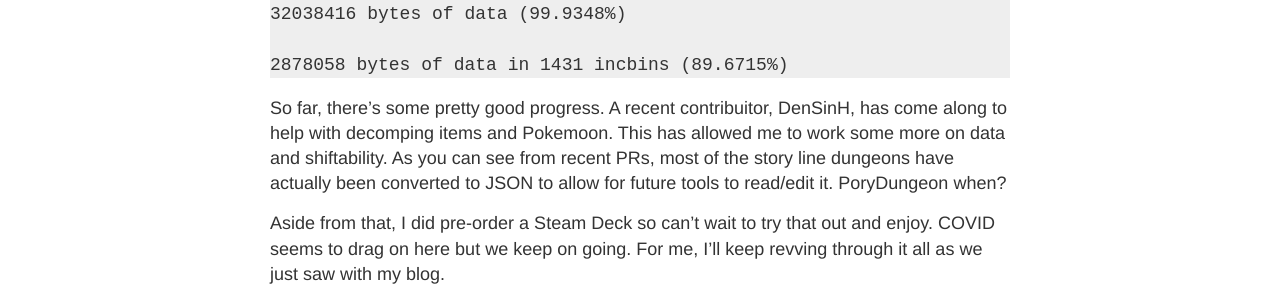
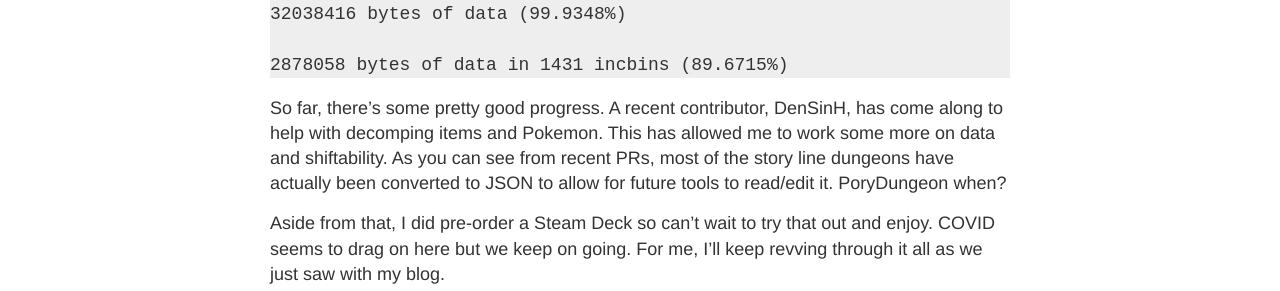
Before and after one commit to SethBarberee/sethbarberee.github.io, a Jekyll site: the page built from _posts/2021-07-30-Revving-it-Up.md, in a window 1280 px wide. Shown: the part 697-988 px from the top of the page. Built offline with Jekyll 4.4.1, drawn with Linux system fonts in a browser that asks for light colours.

Commit message:
spell checking past posts

````diff
--- a/_posts/2021-07-30-Revving-it-Up.md
+++ b/_posts/2021-07-30-Revving-it-Up.md
@@ -27,8 +27,8 @@ Red has made some good progress. Here's a status update:
 2878058 bytes of data in 1431 incbins (89.6715%)
 ```
 
-So far, there's some pretty good progress. A recent contribuitor, DenSinH, has
-come along to help with decomping items and Pokemoon. This has allowed me to
+So far, there's some pretty good progress. A recent contributor, DenSinH, has
+come along to help with decomping items and Pokemon. This has allowed me to
 work some more on data and shiftability. As you can see from recent PRs, most
 of the story line dungeons have actually been converted to JSON to allow for
 future tools to read/edit it. PoryDungeon when?
````
Also changed, not shown: _posts/2020-04-26-Graduation-amid-Pandemic.md (+1 -1 lines), _posts/2020-05-17-Messin-with-CI.md (+1 -1 lines), _posts/2021-02-21-I-am-still-alive.md (+1 -1 lines).
